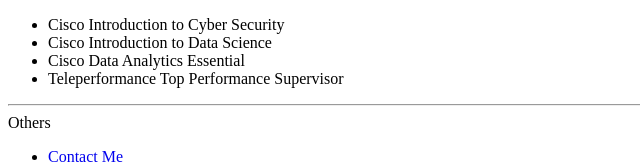
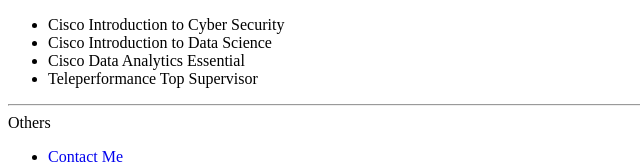
Before and after one commit to Suplado11/My-Resume, a plain HTML site: page index.html in a window 1280 px wide. Shown: the part 1936-2098 px from the top of the page, without its empty margins (0-640 px from the left). Drawn offline with Linux system fonts and the light colour scheme.

Commit message:
Update index.html

```diff
--- a/index.html
+++ b/index.html
@@ -145,7 +145,7 @@
             <li>Cisco Introduction to Cyber Security</li>
             <li>Cisco Introduction to Data Science</li>
             <li>Cisco Data Analytics Essential</li>
-            <li>Teleperformance Top Performance Supervisor</li>
+            <li>Teleperformance Top Supervisor</li>
         </ul>
         </ul>
         <hr />
```
